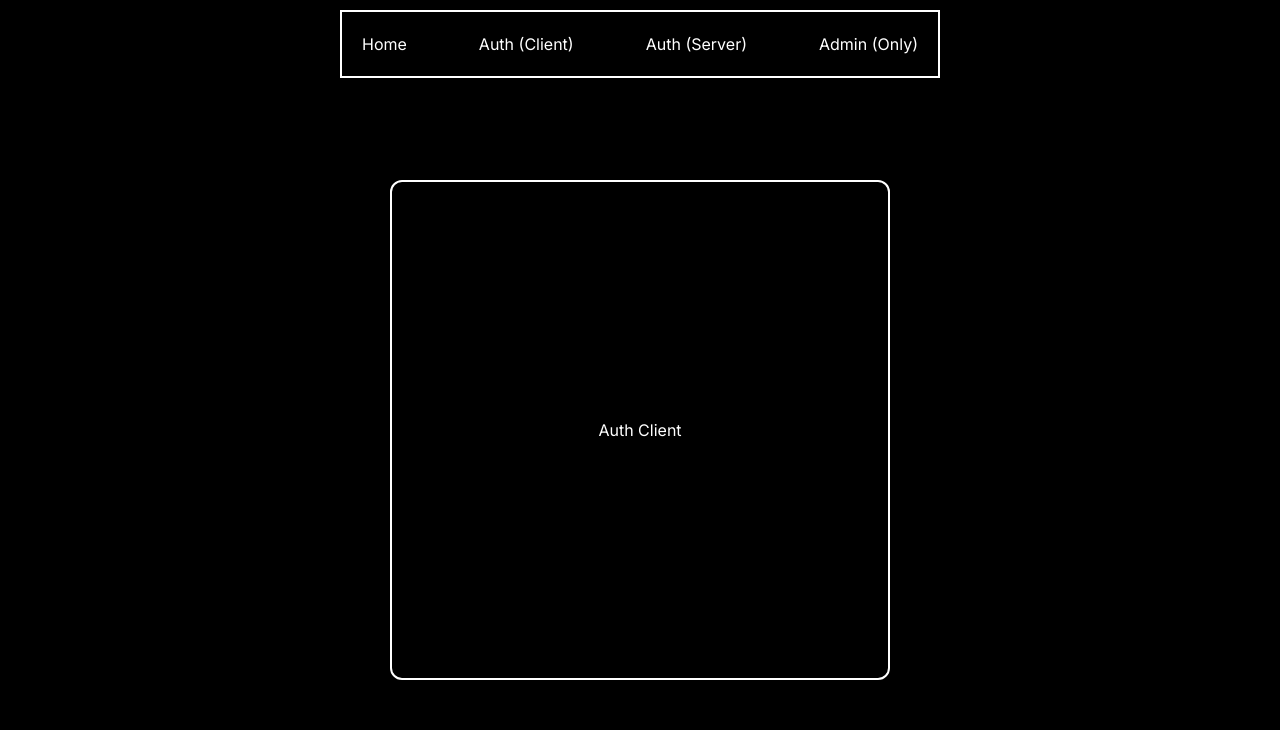
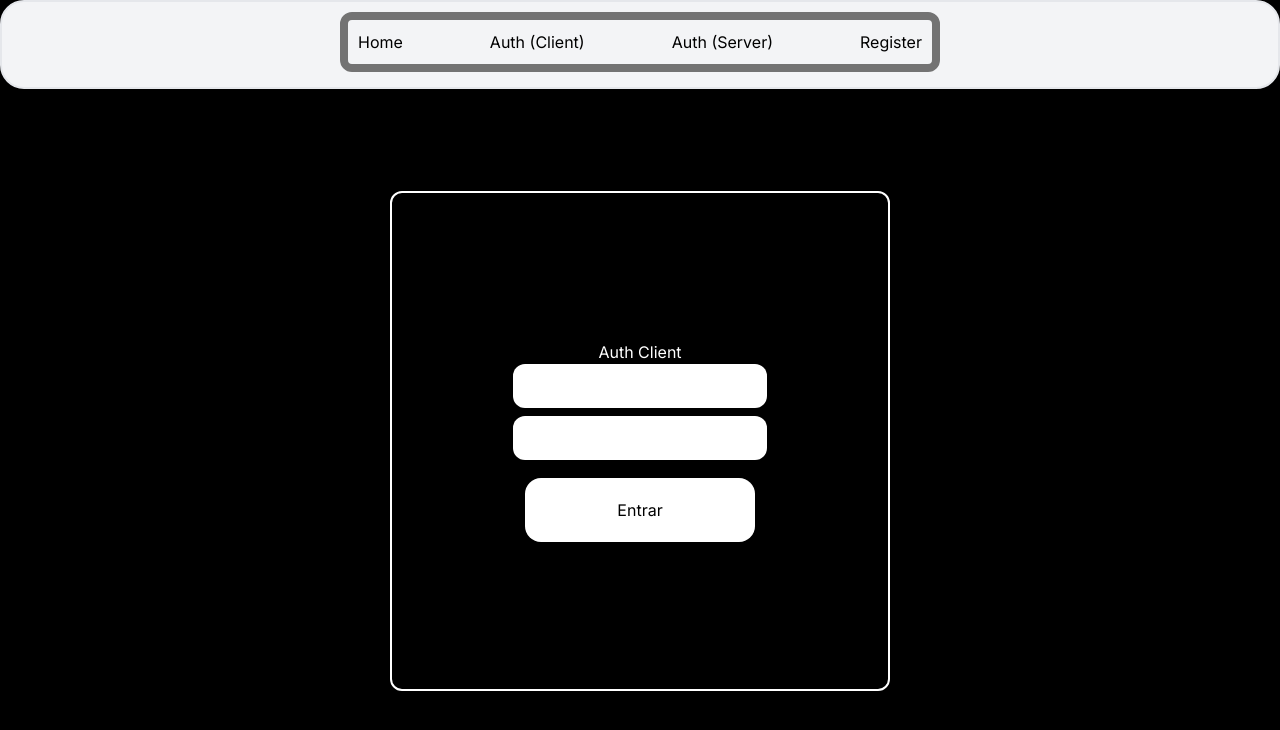
Before and after one commit to pedroaparecido/Authenticate-NextAuthV5, a Next.js app: page /auth-client in a window 1280 px wide. Shown: the top 730 px of the page. Built offline with nearby package versions, Linux system fonts and the light colour scheme.

Commit message:
Alterada as páginas e seus esquemas de funcionamento

```diff
--- /dev/null
+++ b/src/app/auth-client/form/Form.tsx
@@ -0,0 +1,24 @@
+import { useForm } from "react-hook-form"
+
+
+export interface UserForm {
+    id: string,
+    email: string,
+    password: string
+}
+
+export default function Form() {
+    const { handleSubmit, register } = useForm()
+
+    const handleAuth = async () => {
+
+    }
+
+    return(
+        <form onSubmit={handleSubmit(handleAuth)} className="flex flex-col items-center justify-center gap-2">
+            <input className="p-[10px] outline-none rounded-xl text-black" type="email" />
+            <input className="p-[10px] outline-none rounded-xl text-black" type="text" />
+            <button className="p-[20px] bg-white text-black rounded-2xl mt-[10px] w-[230px]">Entrar</button>
+        </form>
+    )
+}
--- a/src/app/auth-client/page.tsx
+++ b/src/app/auth-client/page.tsx
@@ -2,7 +2,7 @@
 
 import Card from "../components/Card/Card"
 import Navbar from "../components/Navbar/Navbar"
-
+import Form from "./form/Form"
 
 export default function AuthClient() {
     return(
@@ -11,6 +11,7 @@ export default function AuthClient() {
             <div className="flex h-[88vh] flex-col items-center justify-center">
                 <Card>
                     Auth Client
+                    <Form />
                 </Card>
             </div>
         </>
--- /dev/null
+++ b/src/app/auth-server/form/Form.tsx
@@ -0,0 +1,24 @@
+import { useForm } from "react-hook-form"
+
+
+export interface UserForm {
+    id: string,
+    email: string,
+    password: string
+}
+
+export default function Form() {
+    const { handleSubmit, register } = useForm()
+
+    const handleAuth = async () => {
+
+    }
+
+    return(
+        <form onSubmit={handleSubmit(handleAuth)} className="flex flex-col items-center justify-center gap-2">
+            <input className="p-[10px] outline-none rounded-xl text-black" type="email" />
+            <input className="p-[10px] outline-none rounded-xl text-black" type="text" />
+            <button className="p-[20px] bg-white text-black rounded-2xl mt-[10px] w-[230px]">Entrar</button>
+        </form>
+    )
+}
--- a/src/app/auth-server/page.tsx
+++ b/src/app/auth-server/page.tsx
@@ -2,6 +2,7 @@
 
 import Card from "../components/Card/Card"
 import Navbar from "../components/Navbar/Navbar"
+import Form from "./form/Form"
 
 
 export default function AuthServer() {
@@ -11,6 +12,7 @@ export default function AuthServer() {
             <div className="flex h-[88vh] flex-col items-center justify-center">
                 <Card>
                     Auth Server
+                    <Form />
                 </Card>
             </div>
         </>
--- a/src/app/components/Navbar/Navbar.tsx
+++ b/src/app/components/Navbar/Navbar.tsx
@@ -4,12 +4,12 @@ import Link from "next/link"
 
 export default function Navbar() {
     return(
-        <div className="flex flex-col items-center pt-[10px]">
-            <div className="flex flex-row border-solid border-white p-[20px] border-2 w-[600px] justify-between">
+        <div className="flex flex-col items-center pt-[10px] border-2 p-[15px] rounded-3xl bg-gray-100">
+            <div className="flex flex-row border-solid border-neutral-500 p-[10px] border-8 w-[600px] justify-between rounded-xl text-black">
                 <Link href="/">Home</Link>
                 <Link href="/auth-client">Auth (Client)</Link>
                 <Link href="/auth-server">Auth (Server)</Link>
-                <Link href="/admin">Admin (Only)</Link>
+                <Link href="/register">Register</Link>
             </div>
         </div>
     )
--- /dev/null
+++ b/src/app/home/form/Form.tsx
@@ -0,0 +1,24 @@
+import { useForm } from "react-hook-form"
+
+
+export interface UserForm {
+    id: string,
+    email: string,
+    password: string
+}
+
+export default function Form() {
+    const { handleSubmit, register } = useForm()
+
+    const handleAuth = async () => {
+
+    }
+
+    return(
+        <form onSubmit={handleSubmit(handleAuth)} className="flex flex-col items-center justify-center gap-2">
+            <input className="p-[10px] outline-none rounded-xl text-black" type="email" />
+            <input className="p-[10px] outline-none rounded-xl text-black" type="text" />
+            <button className="p-[20px] bg-white text-black rounded-2xl mt-[10px] w-[230px]">Entrar</button>
+        </form>
+    )
+}
--- /dev/null
+++ b/src/app/home/page.tsx
@@ -0,0 +1,18 @@
+'use client'
+import Card from "../components/Card/Card";
+import Navbar from "../components/Navbar/Navbar";
+import Form from "./form/Form";
+
+export default function Home() {
+  return (
+    <>
+      <Navbar />
+      <main className="flex h-[88vh] flex-col items-center justify-center">
+        <Card>
+            Home Page login
+          <Form />
+        </Card>
+      </main>
+    </>
+  );
+}
--- a/src/app/page.tsx
+++ b/src/app/page.tsx
@@ -3,14 +3,12 @@ import Card from "./components/Card/Card";
 import Form from "./components/form/Form";
 import Navbar from "./components/Navbar/Navbar";
 
-export default function Home() {
+export default function HomePage() {
   return (
     <>
       <Navbar />
-      <main className="flex h-[88vh] flex-col items-center justify-center">
-        <Card>
-          <Form />
-        </Card>
+      <main className="flex flex-col justify-center items-center">
+
       </main>
     </>
   );
--- /dev/null
+++ b/src/app/register/form/Form.tsx
@@ -0,0 +1,24 @@
+import { useForm } from "react-hook-form"
+
+
+export interface UserForm {
+    id: string,
+    email: string,
+    password: string
+}
+
+export default function Form() {
+    const { handleSubmit, register } = useForm()
+
+    const handleAuth = async () => {
+
+    }
+
+    return(
+        <form onSubmit={handleSubmit(handleAuth)} className="flex flex-col items-center justify-center gap-2">
+            <input className="p-[10px] outline-none rounded-xl text-black" type="email" />
+            <input className="p-[10px] outline-none rounded-xl text-black" type="text" />
+            <button className="p-[20px] bg-white text-black rounded-2xl mt-[10px] w-[230px]">Entrar</button>
+        </form>
+    )
+}
--- a/src/app/admin/page.tsx
+++ b/src/app/register/page.tsx
@@ -1,16 +1,17 @@
 'use client'
 
 import Card from "../components/Card/Card"
+import Form from "./form/Form"
 import Navbar from "../components/Navbar/Navbar"
 
-
-export default function Admin() {
+export default function Register() {
     return(
         <>
             <Navbar />
             <div className="flex h-[88vh] flex-col items-center justify-center">
                 <Card>
-                    Admin
+                    Register Page
+                    <Form />
                 </Card>
             </div>
         </>
--- /dev/null
+++ b/src/app/register/register.ts
@@ -0,0 +1,24 @@
+import { redirect } from "react-router-dom"
+import db from "../../../lib/db"
+import { UserForm } from "../components/form/Form"
+
+export default async function handleRegister(data: UserForm) {
+    if (!data.email || !data.password) throw new Error('Os campos devem ser preenchidos')
+
+    const user = await db.user.findUnique({
+        where: {
+            email: data.email
+        }
+    })
+
+    if (user) throw new Error('Esse usuário já existe')
+
+    await db.user.create({
+        data: {
+            email: data.email,
+            password: data.password,
+        }
+    })
+
+    redirect('/')
+}
```
